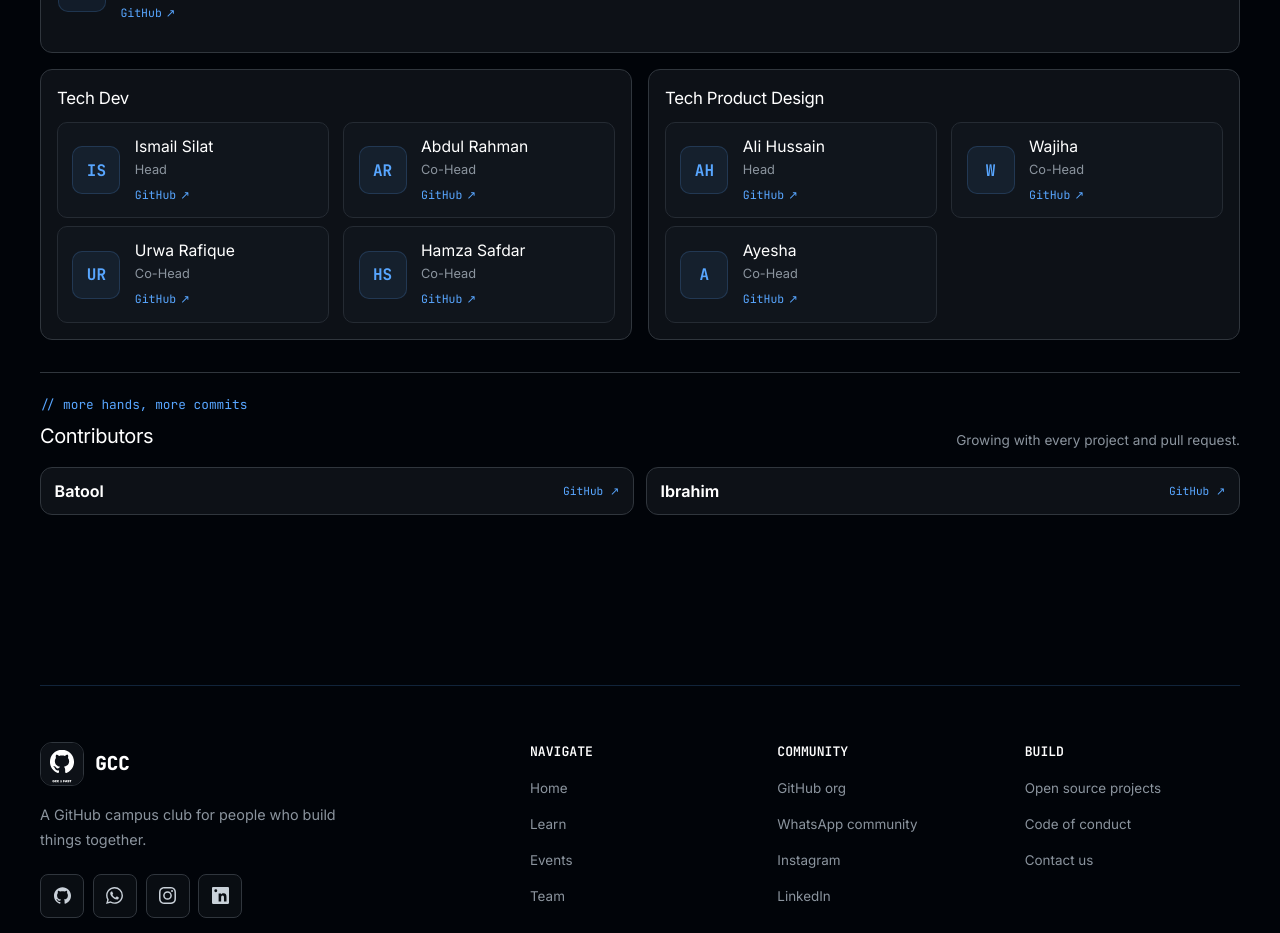
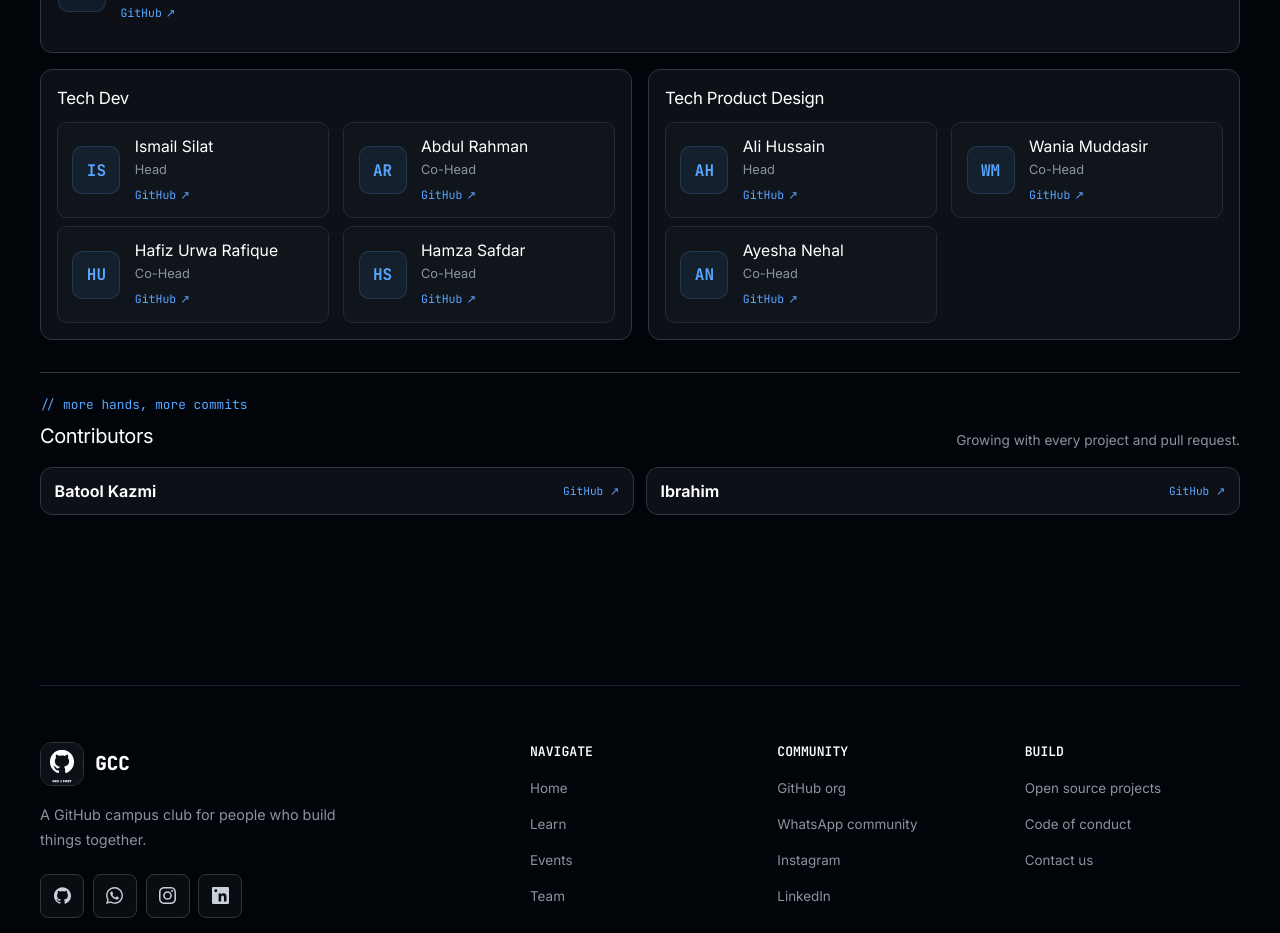
Before and after one commit to GCC-FAST-NUCES-Karachi/GCC, a Next.js app: page /team in a window 1280 px wide. Shown: the part 2340-3273 px from the top of the page. Built offline with nearby package versions, Linux system fonts and the light colour scheme.

Commit message:
Update contributors github

```diff
--- a/src/content/contributors.js
+++ b/src/content/contributors.js
@@ -1,7 +1,7 @@
 export const technicalLead = {
   name: "Hunza Shahzadi",
   role: "Tech Lead",
-  github: "https://github.com/huna-mathophile",
+  github: "https://github.com/HunaBuilds",
 };
 
 export const technicalGroups = [
@@ -9,23 +9,23 @@ export const technicalGroups = [
     title: "Tech Dev",
     members: [
       { name: "Ismail Silat", role: "Head", github: "https://github.com/ismailsilat7" },
-      { name: "Abdul Rahman", role: "Co-Head", github: "https://github.com/" },
-      { name: "Urwa Rafique", role: "Co-Head", github: "https://github.com/" },
-      { name: "Hamza Safdar", role: "Co-Head", github: "https://github.com/" },
+      { name: "Abdul Rahman", role: "Co-Head", github: "https://github.com/Abdulrahman10724" },
+      { name: "Hafiz Urwa Rafique", role: "Co-Head", github: "https://github.com/Urwa5618" },
+      { name: "Hamza Safdar", role: "Co-Head", github: "https://github.com/Hamza-04-mav" },
     ],
   },
   {
     title: "Tech Product Design",
     members: [
-      { name: "Ali Hussain", role: "Head", github: "https://github.com/" },
-      { name: "Wajiha", role: "Co-Head", github: "https://github.com/" },
-      { name: "Ayesha", role: "Co-Head", github: "https://github.com/" },
+      { name: "Ali Hussain", role: "Head", github: "https://github.com/Zidarc" },
+      { name: "Wania Muddasir", role: "Co-Head", github: "https://github.com/waniamuddasir" },
+      { name: "Ayesha Nehal", role: "Co-Head", github: "https://github.com/AyeshaNehal" },
     ],
   },
 ];
 
-// GitHub links are included where the profile is already known from repo credits/history.
+// Collaborators who are not already listed in a technical group.
 export const contributors = [
-  { name: "Batool", github: "https://github.com/" },
+  { name: "Batool Kazmi", github: "https://github.com/del-b2l" },
   { name: "Ibrahim", github: "https://github.com/maybethemuhammadibrahim" },
 ];
```
